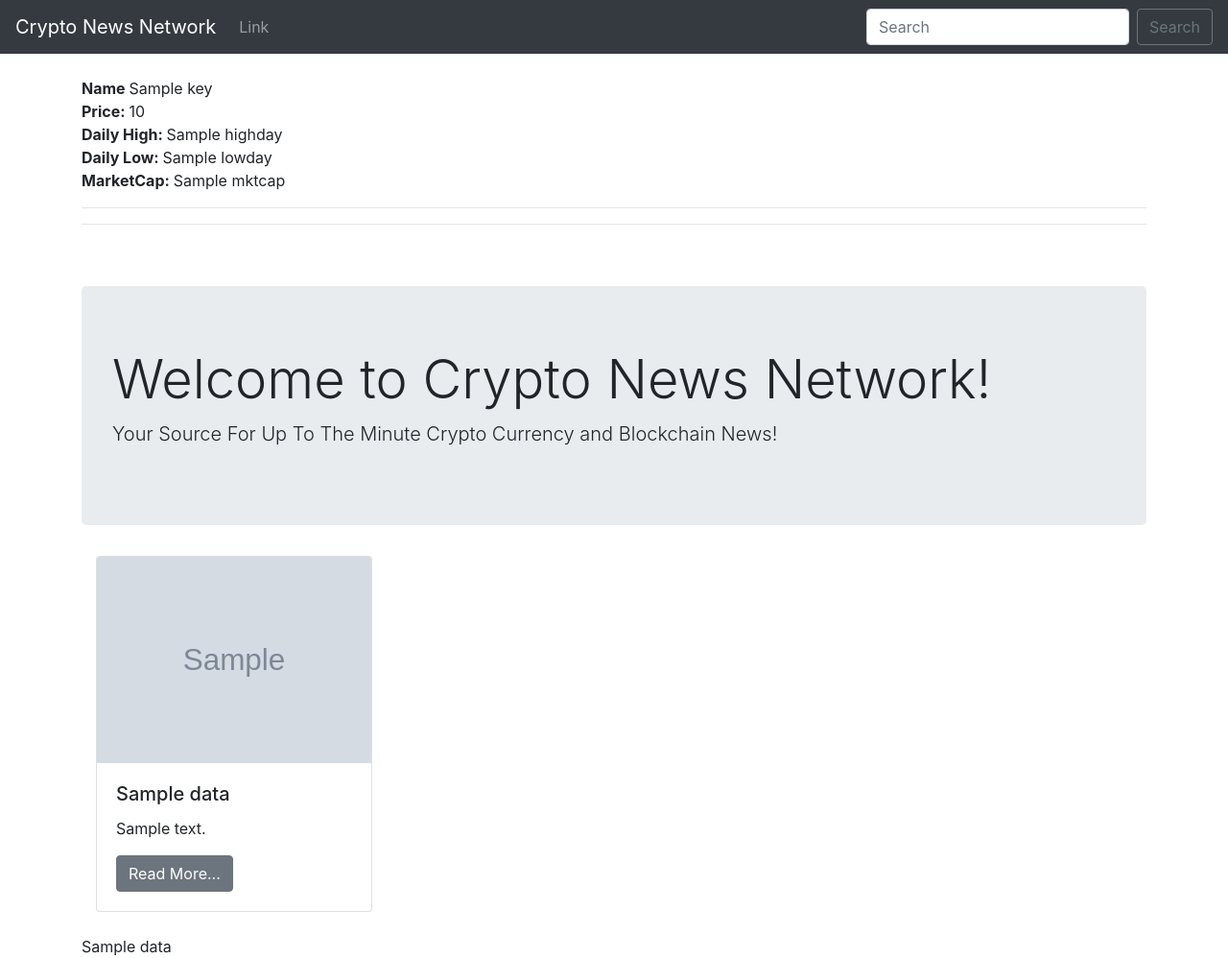
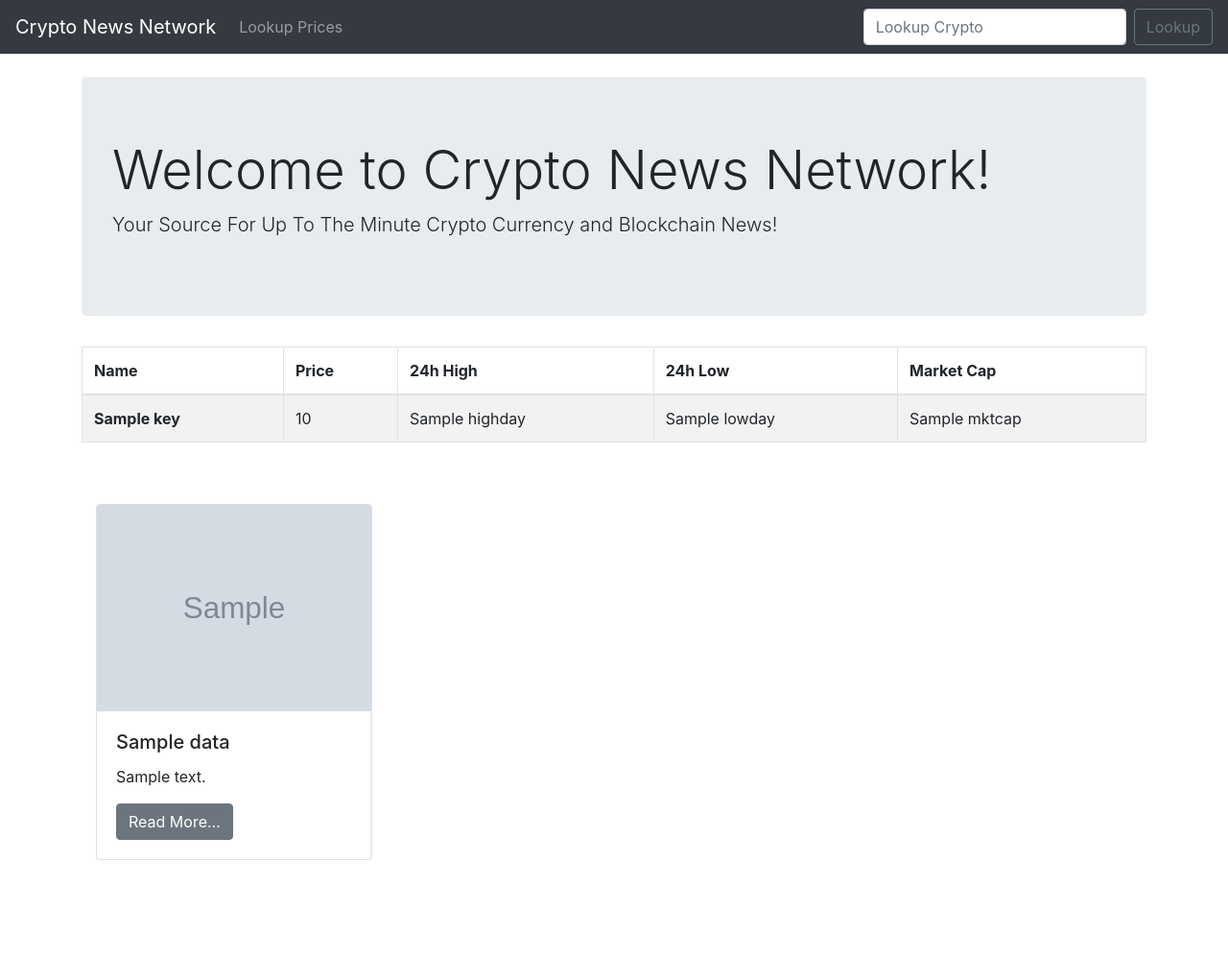
Before and after one commit to wojtekowczarek/Crypto-Currency-News-Site, a Django app: template mysite/crypto/templates/home.html in a window 1280 px wide. Shown: the whole page at 96% size. After the commit the page ends 896 px from the top, so only its background shows below. Run offline with Django 3.2, Linux system fonts and the light colour scheme; the template is opened without the code that fills it: most values are stand-ins (such as "Sample title", 1, 10 or a date in 2020); grey boxes marked "Sample" are stand-in pictures; some libraries are stand-ins or nearby versions.

Commit message:
added function to deal with Searching form, handle incorrect inputs and displays searched currencies, added new url path and styling

```diff
--- a/mysite/crypto/templates/base.html
+++ b/mysite/crypto/templates/base.html
@@ -13,7 +13,7 @@
   <body>
 
     <nav class="navbar navbar-expand-lg navbar-dark bg-dark">
-      <a class="navbar-brand" href="#">Crypto News Network</a>
+      <a class="navbar-brand" href="{% url 'home' %}">Crypto News Network</a>
       <button class="navbar-toggler" type="button" data-toggle="collapse" data-target="#navbarSupportedContent" aria-controls="navbarSupportedContent" aria-expanded="false" aria-label="Toggle navigation">
         <span class="navbar-toggler-icon"></span>
       </button>
@@ -21,12 +21,13 @@
       <div class="collapse navbar-collapse" id="navbarSupportedContent">
         <ul class="navbar-nav mr-auto">
           <li class="nav-item">
-            <a class="nav-link" href="#">Link</a>
+            <a class="nav-link" href="{% url 'prices' %}">Lookup Prices</a>
           </li>
         </ul>
-        <form class="form-inline my-2 my-lg-0">
-          <input class="form-control mr-sm-2" type="search" placeholder="Search" aria-label="Search">
-          <button class="btn btn-outline-secondary my-2 my-sm-0" type="submit">Search</button>
+        <form class="form-inline my-2 my-lg-0" method="POST" action="{% url 'prices' %}">
+          {% csrf_token %}
+          <input class="form-control mr-sm-2" type="search" placeholder="Lookup Crypto" aria-label="Search", name="quote">
+          <button class="btn btn-outline-secondary my-2 my-sm-0" type="submit">Lookup</button>
         </form>
       </div>
     </nav>
--- a/mysite/crypto/templates/home.html
+++ b/mysite/crypto/templates/home.html
@@ -1,26 +1,36 @@
 {% extends 'base.html' %}
 
-
 {% block content %}
-
-	{% for key,value in price.DISPLAY.items %}
-		<strong>Name </strong>{{ key }}<br/>
-		<strong>Price: </strong> {{ value.USD.PRICE }}<br/>
-		<strong>Daily High: </strong>{{ value.USD.HIGHDAY }}<br/>
-		<strong>Daily Low: </strong>{{ value.USD.LOWDAY }}<br/>
-		<strong>MarketCap: </strong>{{ value.USD.MKTCAP }}<br/>
-		<hr><hr/>
-	{% endfor %}
-
-	<br/><br/>
-
-	<!-- {{ price.DISPLAY }} -->
 
 	<div class="jumbotron">
 	  <h1 class="display-4">Welcome to Crypto News Network!</h1>
 	  <p class="lead">Your Source For Up To The Minute Crypto Currency and Blockchain News!</p>
 	</div>
 
+	<table class="table table-striped table-bordered table-hover">
+	  <thead>
+	    <tr>
+	      <th scope="col">Name</th>
+	      <th scope="col">Price</th>
+	      <th scope="col">24h High</th>
+	      <th scope="col">24h Low</th>
+	      <th scope="col">Market Cap</th>
+	    </tr>
+	  </thead>
+	  <tbody>
+	  	{% for key, value in price.DISPLAY.items %}
+	    	<tr>
+		      <th scope="row">{{ key }}</th>
+		      <td>{{ value.USD.PRICE }}</td>
+		      <td>{{ value.USD.HIGHDAY }}</td>
+		      <td>{{ value.USD.LOWDAY }}</td>
+		      <td>{{ value.USD.MKTCAP }}</td>
+	    	</tr>
+	    {% endfor %}
+	  </tbody>
+	</table>
+
+	<br/><br/>
 
 	<div class="container">
 		<div class="row">
@@ -40,6 +50,4 @@
 		</div>
 	</div>
 
-	{{ api.Data }}
-
 {% endblock %}
--- a/mysite/crypto/urls.py
+++ b/mysite/crypto/urls.py
@@ -3,4 +3,5 @@ from . import views
 
 urlpatterns = [
     path('', views.home, name='home'),
+    path('prices/', views.prices, name='prices'),
 ]
```
Also changed, not shown: mysite/crypto/templates/prices.html (added, +21 -0 lines), mysite/crypto/views.py (+16 -1 lines).
